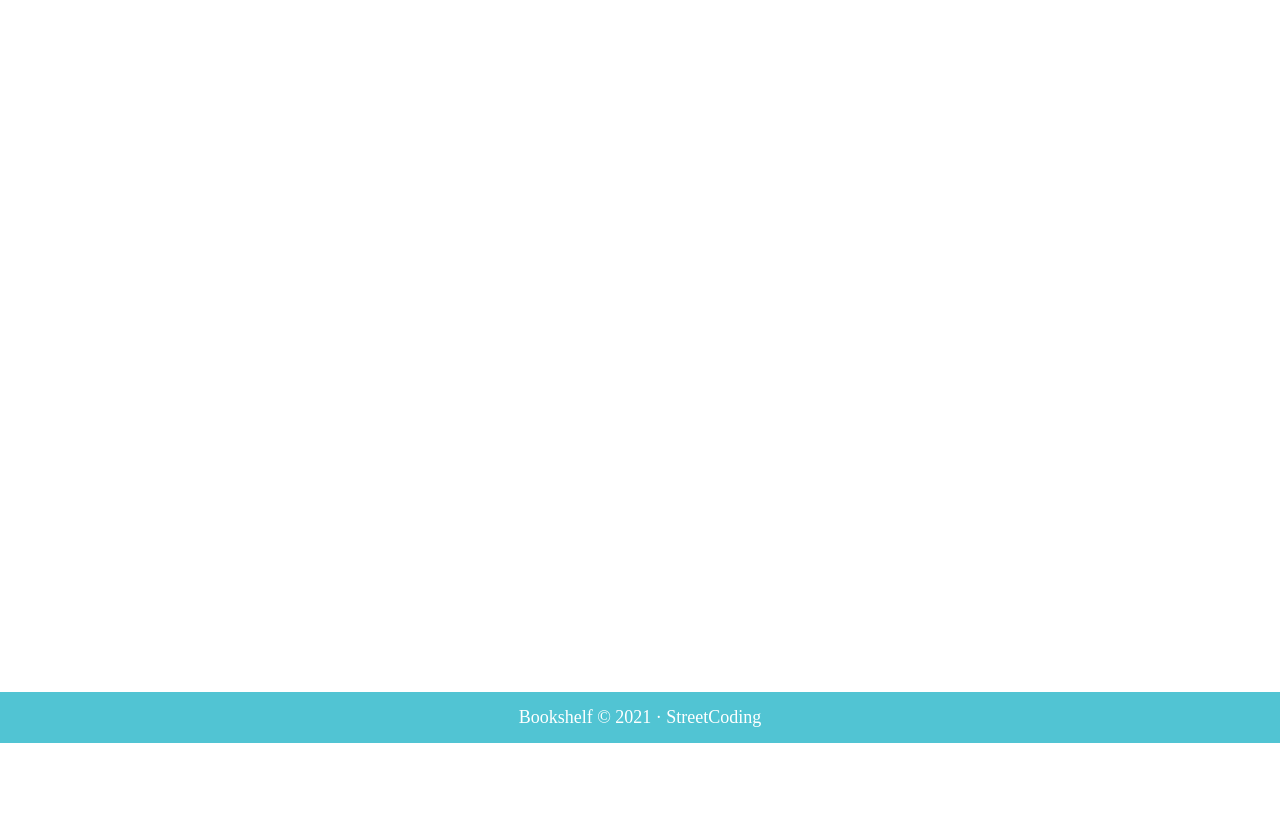
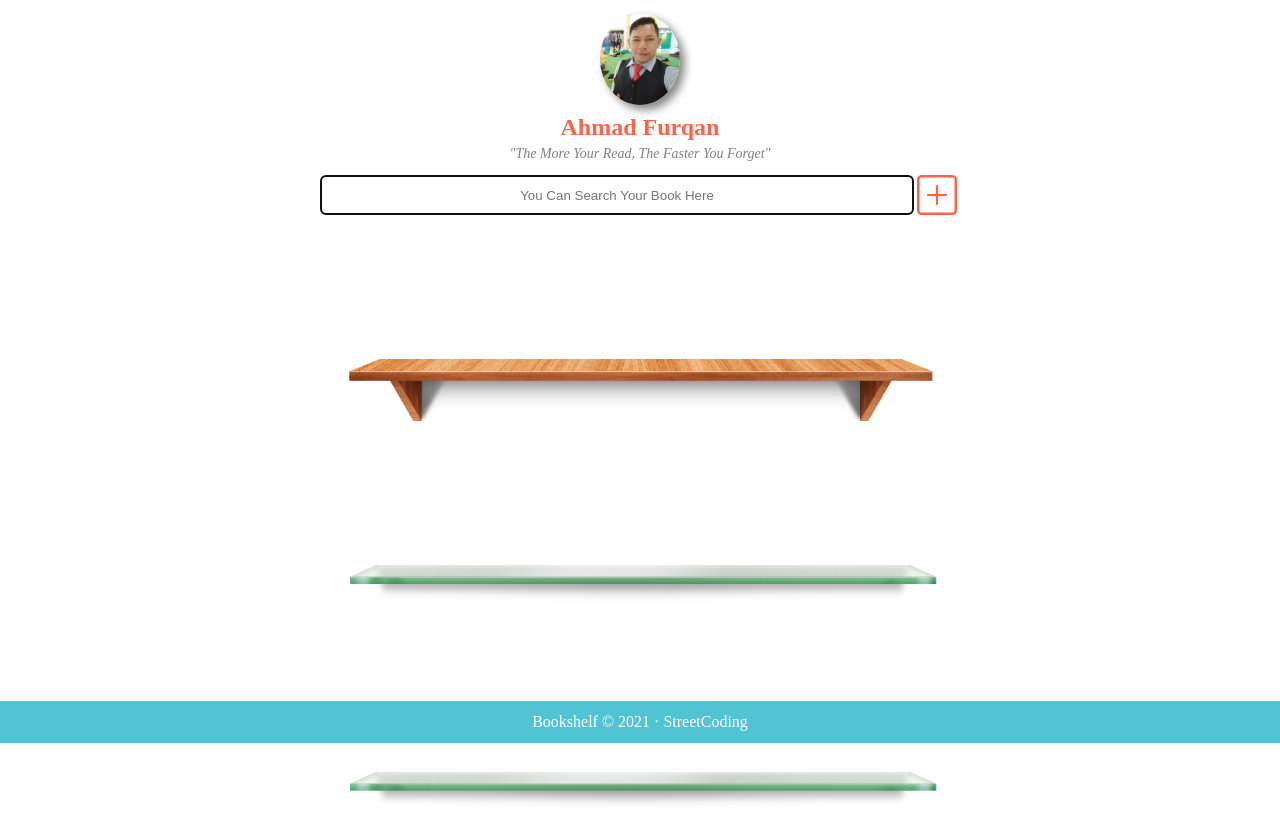
Before and after one commit to oldmanstreetcoding/bookshelf-app, a website: page index.html in a window 1280 px wide. Shown: the part 57-895 px from the top of the page. Before the commit the page ends 800 px from the top, so only its background shows below. Drawn offline with Linux system fonts and the light colour scheme.

Commit message:
menambahkan jumbotron dan rak buku

```diff
--- a/index.html
+++ b/index.html
@@ -20,10 +20,8 @@
 
     <div id="main_wrapper">
 
-         <!-- App Header -->
          <header>
 
-             <!-- App Brand -->
             <div id="header_wrapper">
 
                 <div id="header_brand">
@@ -36,18 +34,38 @@
 
          </header>
 
-        <!-- App Main Content -->
-        <main id="body-content"></main>
+        <main id="body-content">
 
-        <!-- App Footer -->
+            <section id="box-hero">
+                <img id="img-owner" src="assets/images/owner.jpg" width="80px" alt="owner" />
+                <h1 id="title-owner">Ahmad Furqan</h1>
+                <div id="message-owner">"The More Your Read, The Faster You Forget"</div>
+                <div class="input-group">
+                    <div class="input-group-area">
+                        <input id="hero-search" type="text" placeholder="You Can Search Your Book Here">
+                    </div>
+                    <div class="input-group-icon">
+                        <button id="btn-add-book">
+                            <img id="img-add-book" src="assets/icons/plus.png" alt="add" />
+                        </button>
+                    </div>
+                </div>
+            </section>
+
+            <section id="box-shelf">
+                <img class="img-shelf" src="assets/images/shelf_wood.png" alt="shelfwood" />
+                <img class="img-shelf" src="assets/images/shelf_glass.png" alt="shelfglass" />
+                <img class="img-shelf" src="assets/images/shelf_glass.png" alt="shelfglass" />
+            </section>
+
+        </main>
+
         <footer>
             Bookshelf &#169; 2021 &middot; StreetCoding
         </footer>
 
-        <!-- App Box Modal -->
-        <section id="boxmodal"></section>
+        <section id="box-modal"></section>
 
-        <!-- App Notify Message -->
         <div id="toast-message"></div>
 
     </div>
--- a/script/index.js
+++ b/script/index.js
@@ -1,3 +1,11 @@
+/* eslint-disable linebreak-style */
 document.addEventListener('DOMContentLoaded', () => {
-  console.log('hello world');
+  document.getElementById('hero-search').focus();
+
+  const btnAddBook = document.getElementById('btn-add-book');
+  const boxInput = document.getElementById('box-modal');
+
+  btnAddBook.addEventListener('click', () => {
+    boxInput.style.display = 'block';
+  });
 });
--- a/style/style.css
+++ b/style/style.css
@@ -9,7 +9,7 @@
 }
 
 /*
- * Header
+ * header
 */
 
 header {
@@ -32,12 +32,106 @@ header {
 }
 
 #brand_title {
-    font-size: 1.8em;
+    font-size: 1.6em;
     font-weight: bold;
 }
 
 /*
- * Footer
+ * main
+*/
+
+main {
+    width: 60%;
+    margin: auto;
+    height: 95vh;
+}
+
+/*
+ * jumbotron
+*/
+
+#box-hero {
+    margin-top: 70px;
+    text-align: center;
+}
+
+#img-owner {
+    border-radius: 50%;
+    box-shadow:5px 5px 8px #888;
+}
+
+#title-owner {
+    margin-top: 5px;
+    margin-bottom: 5px;
+    color: tomato
+}
+
+#message-owner {
+    font-style: italic;
+    color: grey;
+    font-size: 14px;
+    margin-bottom: 10px;
+}
+
+.input-group {
+    width: 50vw;
+    display: table;
+    border-collapse: collapse;
+    margin: auto;
+}
+
+.input-group > div {
+    display: table-cell;
+    vertical-align: middle;
+}
+
+.input-group-icon {
+    padding: 3px 3px 0 3px;
+}
+
+.input-group-area {
+    width:100%;
+}
+
+#hero-search {
+    display: block;
+    width: 100%;
+    padding: 8px;
+    height: 40px;
+    border-radius: 5px;
+    border: 2px solid tomato;
+    text-align: center;
+}
+
+#img-add-book {
+    width: 40px;
+}
+
+#btn-add-book {
+    padding: 0;
+    border: none;
+    background: none;
+}
+
+#btn-add-book:hover {
+    cursor: pointer;
+}
+
+/*
+ * bookshelf
+*/
+
+#box-shelf {
+    text-align:center;
+}
+
+.img-shelf {
+    margin-top: 140px;
+    width: 85%;
+}
+
+/*
+ * footer
 */
 
 footer {
@@ -47,9 +141,9 @@ footer {
     width: 100%;
     background-color: #51C4D3;
     text-align: center;
-    padding: 15px;
+    padding: 12px;
     color: white;
-    font-size: 18px;
+    font-size: 16px;
 }
 
 /*
@@ -74,7 +168,7 @@ footer {
  * box-modal
 */
 
-#boxmodal {
+#box-modal {
     position: fixed;
     width: 100%;
     height: 100%;
```
Also changed, not shown: assets/icons/plus.png (added), assets/images/hero.png (added), assets/images/owner.jpg (added).
